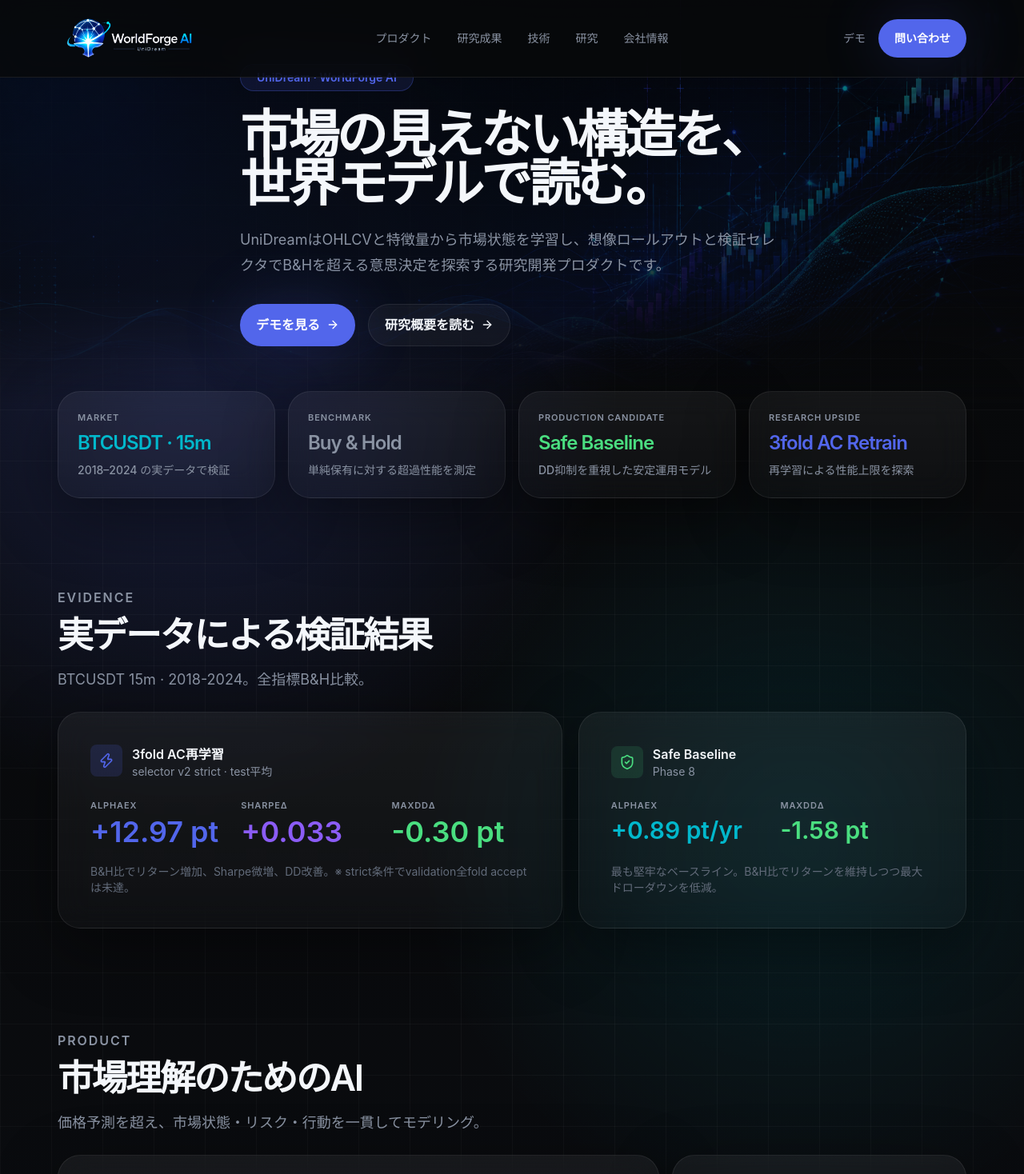
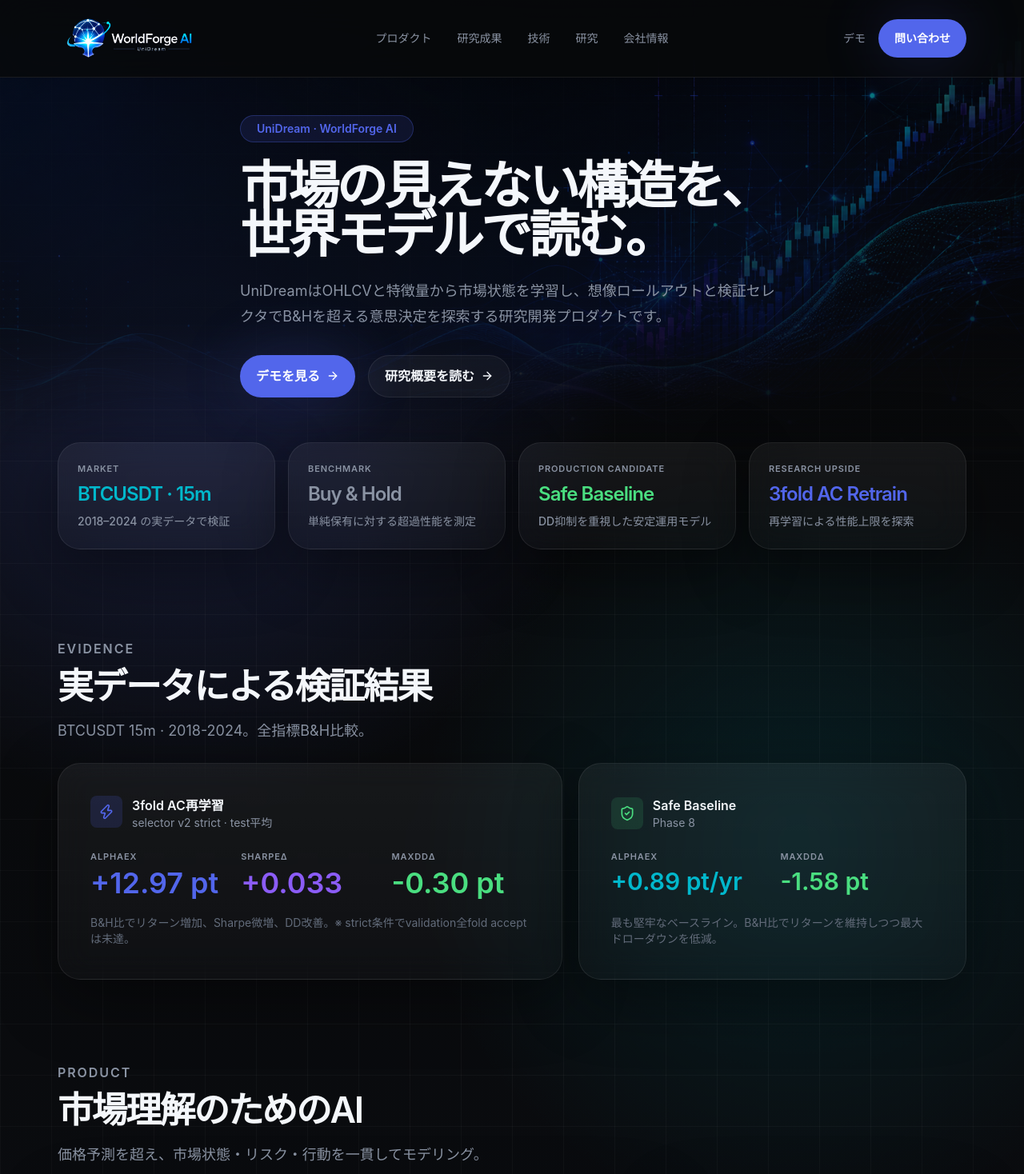
Before and after one commit to shinji-ogasa/unidream-demo-web, a Next.js app: page /homepage in a window 1280 px wide. Shown: the top 1468 px of the page at 80% size. Built offline with nearby package versions, Linux system fonts and the light colour scheme.

Commit message:
add hero pt-16 for fixed header, reduce EVIDENCE→PRODUCT gap

```diff
--- a/src/app/homepage/page.tsx
+++ b/src/app/homepage/page.tsx
@@ -165,7 +165,7 @@
       </motion.header>
 
       {/* hero */}
-      <section className="relative flex items-center">
+      <section className="relative flex items-center pt-16">
         <div className="hero-visual-bg" />
         <div className="relative z-10 max-w-[1200px] mx-auto px-6 md:px-8 py-14 md:py-20">
           <div className="max-w-[900px]">
@@ -218,7 +218,7 @@
       </section>
 
       {/* evidence / scorecard (DESIGN.md §9-5) */}
-      <section className="container-site py-12 md:py-16">
+      <section className="container-site py-12 md:py-16 pb-8 md:pb-10">
         <div className="mb-6 max-w-[680px]">
           <SectionLabel>EVIDENCE</SectionLabel>
           <h2 className="text-[clamp(2rem,3.5vw,3rem)] font-semibold tracking-[-0.05em] leading-[1.05] text-[#f4f7fb]">実データによる検証結果</h2>
```
